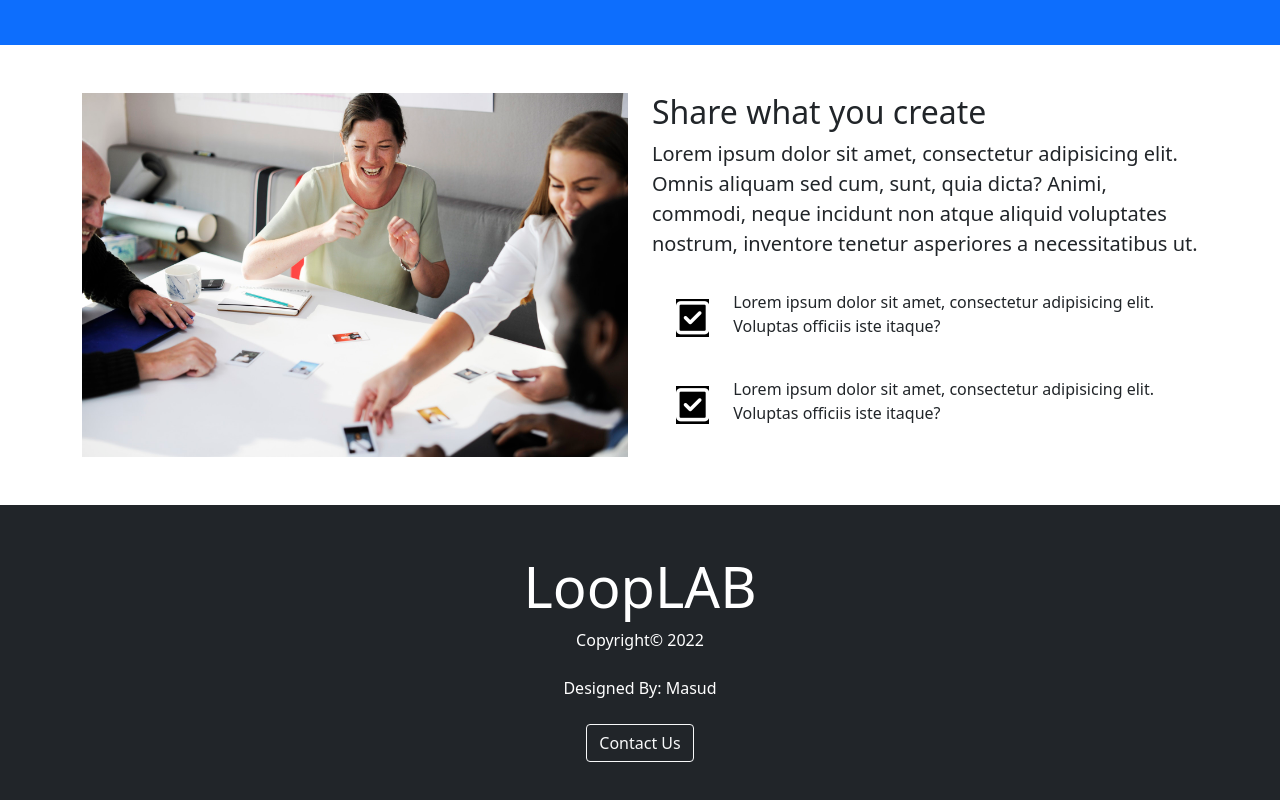
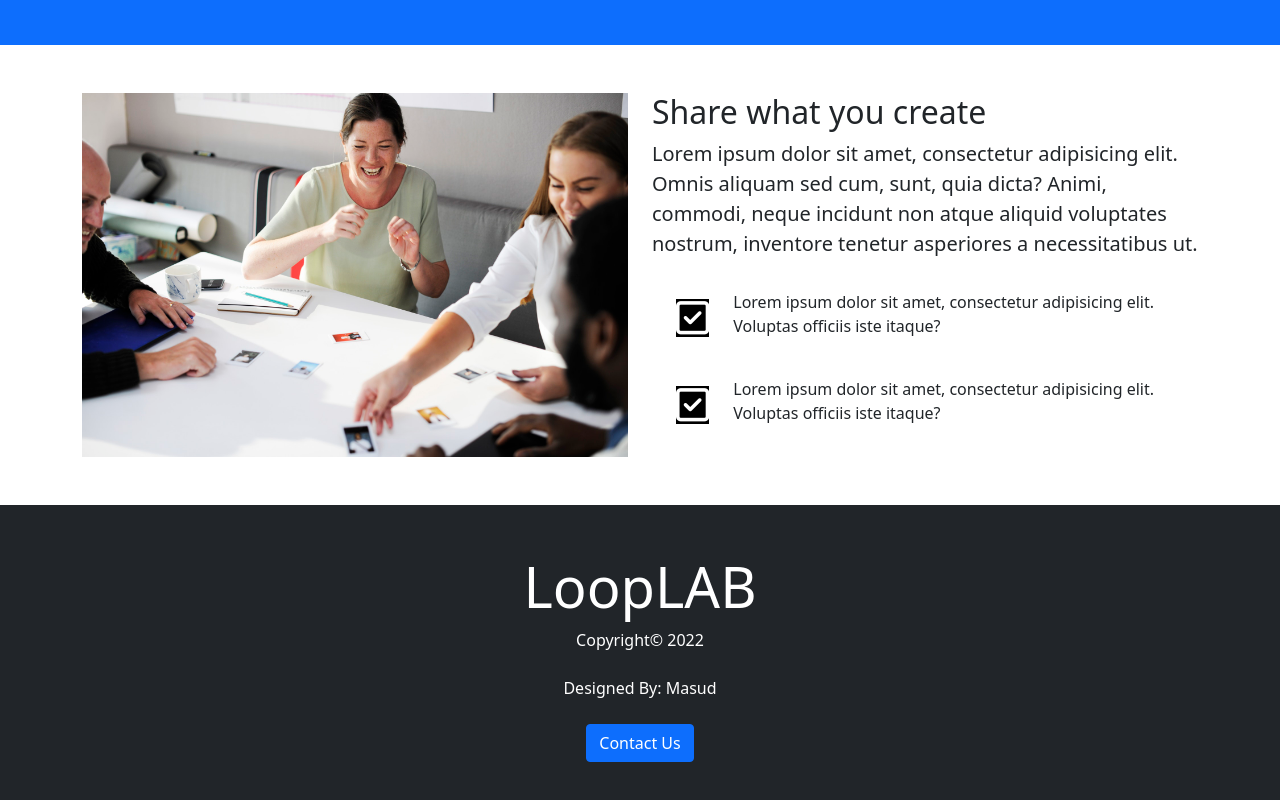
Before and after one commit to shahriar987/Looplab, a plain HTML site: page index.html in a window 1280 px wide. Shown: the part 1656-2456 px from the top of the page. Drawn offline with nearby package versions, Linux system fonts and the light colour scheme.

Commit message:
Project Done

```diff
--- a/index.html
+++ b/index.html
@@ -191,7 +191,7 @@
         <h3 class="display-4">LoopLAB</h3>
         <p>Copyright&copy; 2022</p>
         <p class="p-2">Designed By:&nbsp;Masud <br></p>
-        <button type="button" class="btn btn-outline-light ml-3" data-bs-toggle="modal" data-bs-target="#exampleModal" data-bs-whatever="@mdo">Contact Us</button>
+        <button type="button" class="btn btn-primary ml-3" data-bs-toggle="modal" data-bs-target="#exampleModal" data-bs-whatever="@mdo">Contact Us</button>
        </div>
     </div>
   </div>
```
